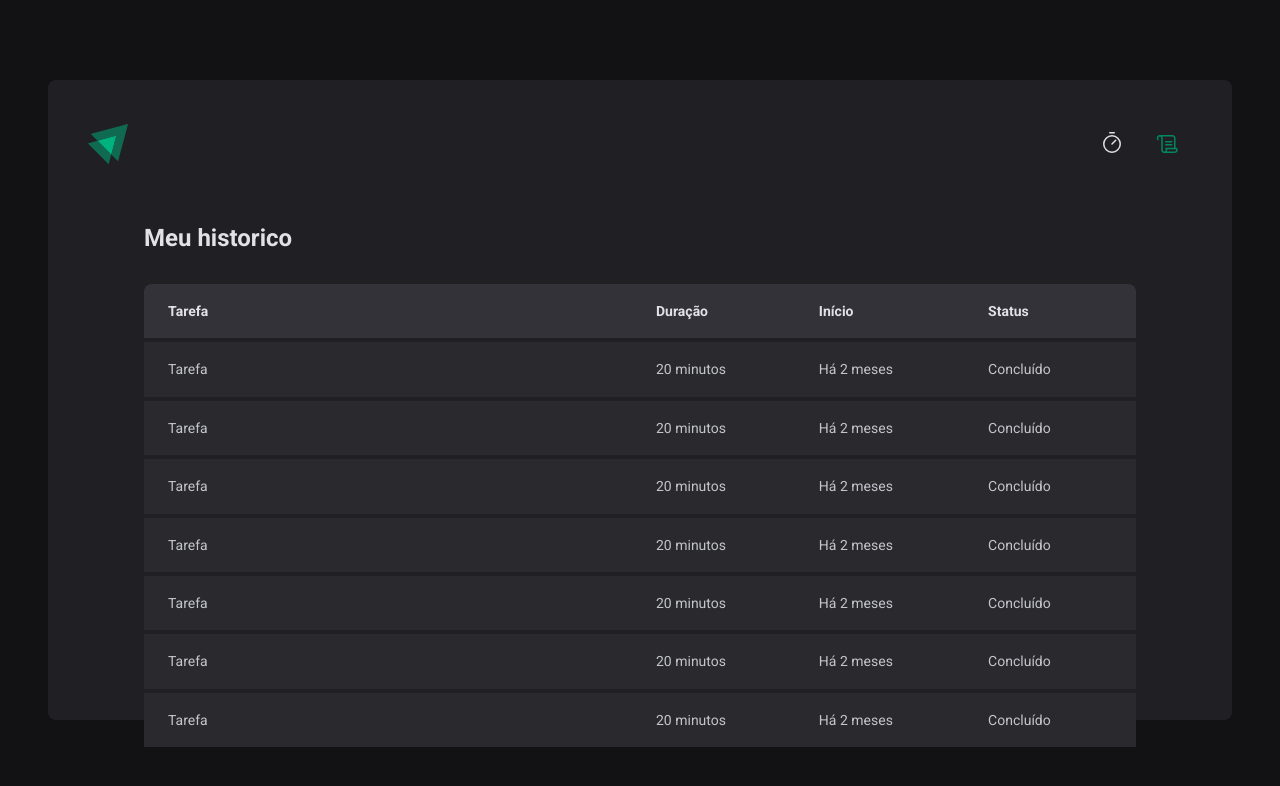
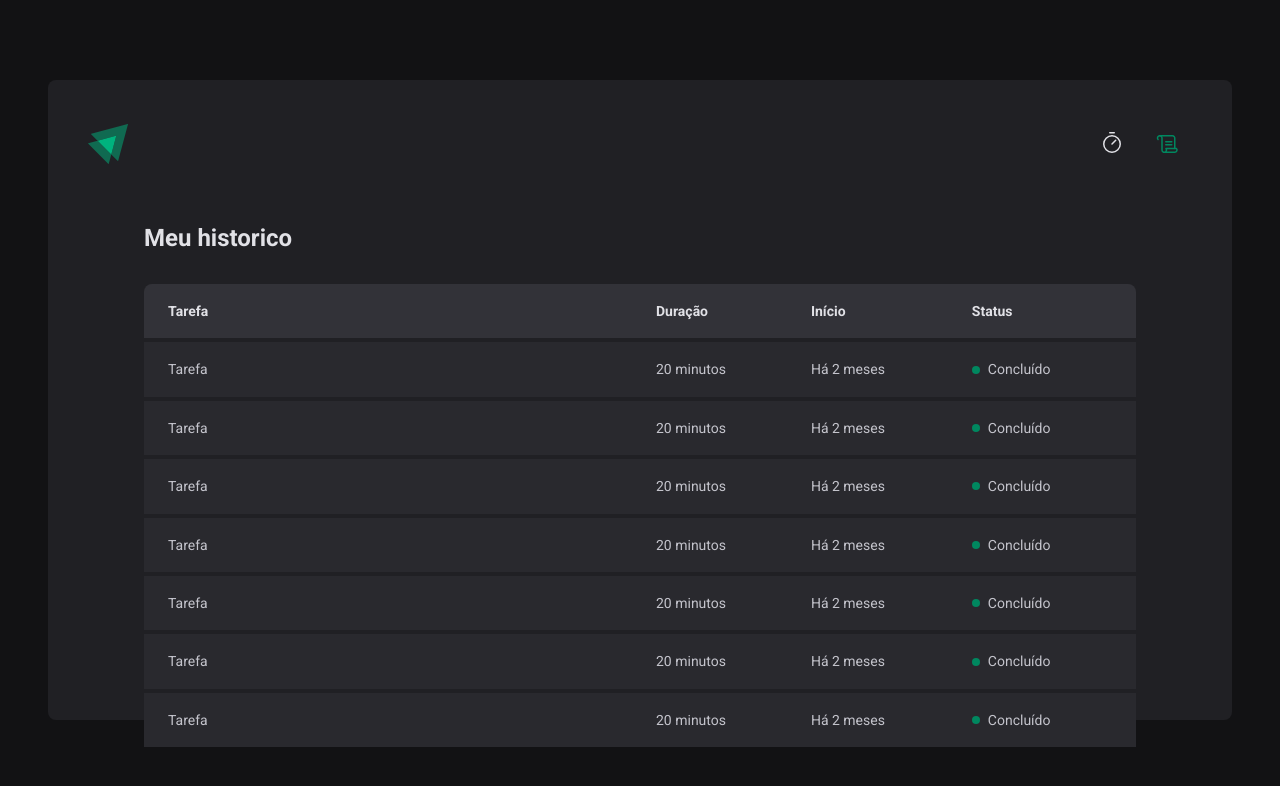
Before and after one commit to Luciano-Ferreira/ignite-timer, a React (Vite) app: page /history in a window 1280 px wide. Shown: the top 786 px of the page. Built offline with nearby package versions, Linux system fonts and the light colour scheme.

Commit message:
feat: status span

```diff
--- a/src/pages/History/index.tsx
+++ b/src/pages/History/index.tsx
@@ -1,4 +1,4 @@
-import { HistoryContainer, HistoryList } from './styles'
+import { HistoryContainer, HistoryList, Status } from './styles'
 
 export function History() {
   return (
@@ -19,43 +19,57 @@
               <td>Tarefa</td>
               <td>20 minutos</td>
               <td>Há 2 meses</td>
-              <td>Concluído</td>
+              <td>
+                <Status statusColor="green">Concluído</Status>
+              </td>
             </tr>
             <tr>
               <td>Tarefa</td>
               <td>20 minutos</td>
               <td>Há 2 meses</td>
-              <td>Concluído</td>
+              <td>
+                <Status statusColor="green">Concluído</Status>
+              </td>
             </tr>
             <tr>
               <td>Tarefa</td>
               <td>20 minutos</td>
               <td>Há 2 meses</td>
-              <td>Concluído</td>
+              <td>
+                <Status statusColor="green">Concluído</Status>
+              </td>
             </tr>
             <tr>
               <td>Tarefa</td>
               <td>20 minutos</td>
               <td>Há 2 meses</td>
-              <td>Concluído</td>
+              <td>
+                <Status statusColor="green">Concluído</Status>
+              </td>
             </tr>
             <tr>
               <td>Tarefa</td>
               <td>20 minutos</td>
               <td>Há 2 meses</td>
-              <td>Concluído</td>
+              <td>
+                <Status statusColor="green">Concluído</Status>
+              </td>
             </tr>
             <tr>
               <td>Tarefa</td>
               <td>20 minutos</td>
               <td>Há 2 meses</td>
-              <td>Concluído</td>
+              <td>
+                <Status statusColor="green">Concluído</Status>
+              </td>
             </tr>
             <tr>
               <td>Tarefa</td>
               <td>20 minutos</td>
               <td>Há 2 meses</td>
-              <td>Concluído</td>
+              <td>
+                <Status statusColor="green">Concluído</Status>
+              </td>
             </tr>
           </tbody>
         </table>
--- a/src/pages/History/styles.ts
+++ b/src/pages/History/styles.ts
@@ -58,3 +58,28 @@
     }
   }
 `
+
+const STATUS_COLORS = {
+  yellow: 'yellow-500',
+  green: 'green-500',
+  red: 'red-500',
+} as const
+// essas string não iram mudar
+
+interface StatusProps {
+  statusColor: keyof typeof STATUS_COLORS
+}
+
+export const Status = styled.span<StatusProps>`
+  display: flex;
+  align-items: center;
+  gap: 0.5rem;
+
+  &::before {
+    content: '';
+    width: 0.5rem;
+    height: 0.5rem;
+    border-radius: 50%;
+    background: ${(props) => props.theme[STATUS_COLORS[props.statusColor]]};
+  }
+`
```
